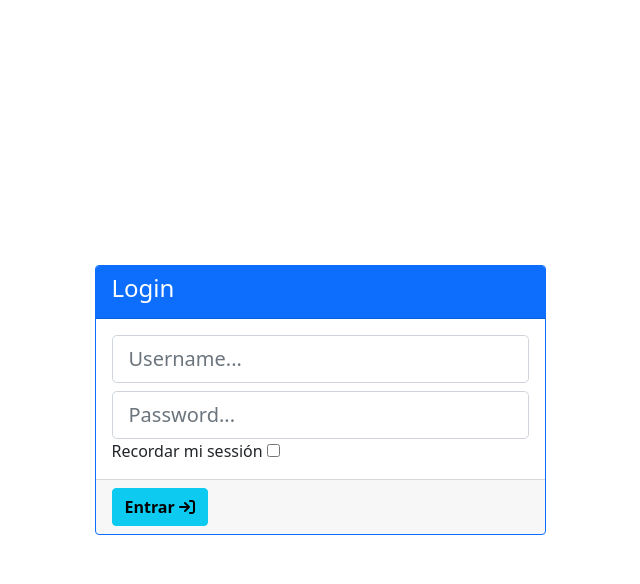
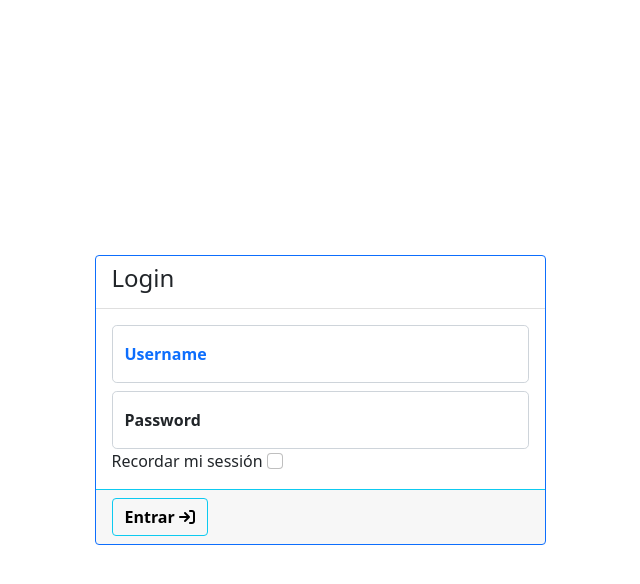
Before and after one commit to AdrianCadillo/CURSO-GRUPO-3-PHP-MYSQL, a PHP site: page /view/login_view.php in a window 1280 px wide. Shown: the top 584 px of the page, without its empty margins (320-960 px from the left). Run offline with PHP 8.4, Linux system fonts and the light colour scheme.

Commit message:
AVANCE CURSO 2023/04/30

```diff
--- a/ejercicios/login.php
+++ b/ejercicios/login.php
@@ -27,6 +27,7 @@ if($Username === $Username_ and $Password === $Password_)
 
   }
   else{
+    setcookie("remember",openssl_encrypt($Username,"AES-128-ECB","**_"));
     $_SESSION['username'] = $Username;
   }
 
--- a/ejercicios/logout.php
+++ b/ejercicios/logout.php
@@ -5,7 +5,7 @@ session_destroy();
 
 if(isset($_COOKIE['remember']))
 {
-    unset($_COOKIE['remember']);
+   setcookie("remember",null,-123);
 }
 
 header("location:view/login_view.php");
--- a/ejercicios/view/Dashboard.php
+++ b/ejercicios/view/Dashboard.php
@@ -3,7 +3,10 @@
 
  if(!isset($_SESSION['username']) and !isset($_COOKIE['remember']))
  {
+    isset($_SESSION['username'])?session_destroy():'';
+
     header("location:login_view.php");
+
  }
  else{
   if(isset($_COOKIE['remember']))
@@ -13,6 +16,7 @@
   else{
     $UserConect = $_SESSION['username'];
   }
+
  }
 ?>
 
--- a/ejercicios/view/login_view.php
+++ b/ejercicios/view/login_view.php
@@ -13,26 +13,32 @@
     <div class="container">
         <div class="row justify-content-center align-items-center vh-100">
             <div class="col-xl-5 col-lg-6 col-md-9 col-12">
-            <div class="card border-primary">
-                <div class="card-header bg bg-primary text-white">
+            <div class="card border-primary ">
+                <div class="card-header bg-transparent  ">
                     <h4>Login</h4>
                 </div>
 
                 <form action="../login.php" method="post">
                     <div class="card-body">
+                       <div class="form-floating">
                        <input type="text" name="username" class="form-control form-control-lg mb-2"
-                       placeholder="Username...">
+                       placeholder="Username..." id="username">
+                       <label for="username"><b class="text-primary">Username</b></label>
+                       </div>
 
+                       <div class="form-floating">
                        <input type="password" name="password" class="form-control form-control-lg"
-                       placeholder="Password...">
+                       placeholder="Password..." id="password">
+                       <label for="password"><b>Password</b></label>
+                       </div>
 
                        <label for"remember">Recordar mi sessión
-                       <input type="checkbox" name="remember" id="remember">
+                       <input type="checkbox" class="form-check-input me-1" name="remember" id="remember">
                        </label>
                     </div>
 
-                    <div class="card-footer">
-                        <button class="btn btn-info" name="entrar"><b>Entrar <i class="fas fa-sign-in"></i></b></button>
+                    <div class="card-footer border-info">
+                        <button class="btn btn-info bg-transparent" name="entrar"><b>Entrar <i class="fas fa-sign-in"></i></b></button>
                     </div>
                 </form>
             </div>
```
